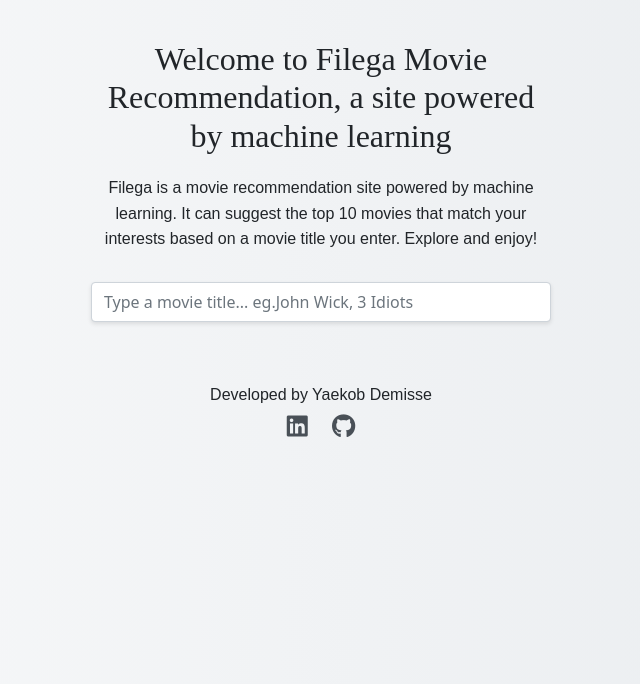
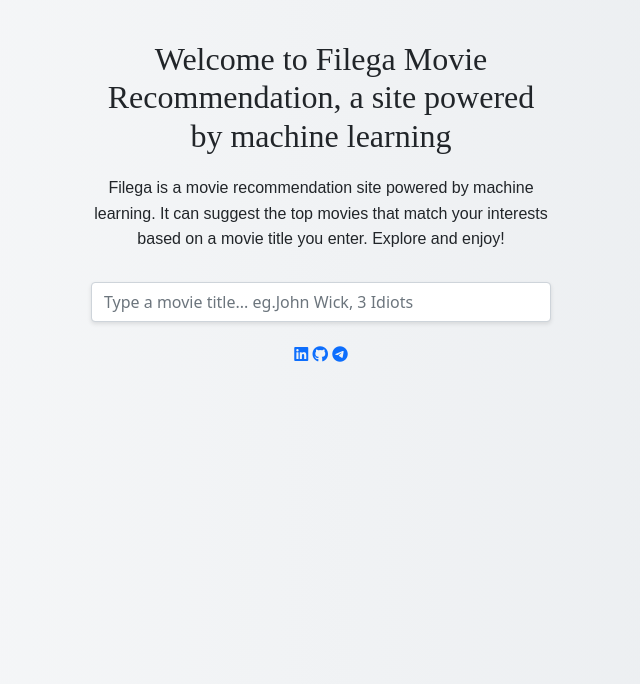
Before and after one commit to Jamescog/Filega, a Flask app: page / in a window 1280 px wide. Shown: the top 684 px of the page, without its empty margins (319-959 px from the left). Run offline with Flask 3, Linux system fonts and the light colour scheme; parts of the project's set-up code (start-up, migrations or seed data) failed here and were passed over; some libraries are stand-ins or nearby versions.

Commit message:
neat and clear

```diff
--- a/templates/index.html
+++ b/templates/index.html
@@ -67,17 +67,23 @@
       }
 
       #footer {
-        margin-top: 40px;
+        background-color: #f8f9fa;
+        padding: 20px;
+        text-align: center;
+        border-top: 1px solid #e9ecef;
       }
 
       #footer p {
-        margin-bottom: 0;
+        margin-bottom: 10px;
+        font-size: 18px;
+        color: #495057;
       }
 
       #footer .social-links a {
         margin: 0 10px;
         color: #495057;
         font-size: 24px;
+        transition: color 0.3s;
       }
 
       #footer .social-links a:hover {
@@ -93,7 +99,7 @@
       </h1>
       <p>
         Filega is a movie recommendation site powered by machine learning. It
-        can suggest the top 10 movies that match your interests based on a movie
+        can suggest the top movies that match your interests based on a movie
         title you enter. Explore and enjoy!
       </p>
       <div class="mb-3">
@@ -107,8 +113,6 @@
       <div id="suggestion-box"></div>
     </div>
 
-    <div id="footer">
-      <p>Developed by Yaekob Demisse</p>
     <div class="social-links">
       <a href="https://www.linkedin.com/in/yaekob-demisse/" target="_blank"
         ><i class="fab fa-linkedin"></i
@@ -116,7 +120,9 @@
       <a href="https://github.com/Jamescog" target="_blank"
         ><i class="fab fa-github"></i
       ></a>
-      </div>
+      <a href="https://t.me/Jamescog" target="_blank"
+        ><i class="fab fa-telegram"></i
+      ></a>
     </div>
 
     <script
@@ -140,7 +146,7 @@
           suggestionBox.innerHTML = "";
           suggestions.forEach((suggestion) => {
             const suggestionElement = document.createElement("a");
-            suggestionElement.href = `http://localhost:5000/recommend?name=${encodeURIComponent(suggestion)}`;
+            suggestionElement.href = `https://fi-lega.onrender.com/recommend?name=${encodeURIComponent(suggestion)}`;
             suggestionElement.textContent = suggestion;
             suggestionElement.classList.add(
               "d-block",
```
Lines whose indentation alone changed are shown as unchanged.
